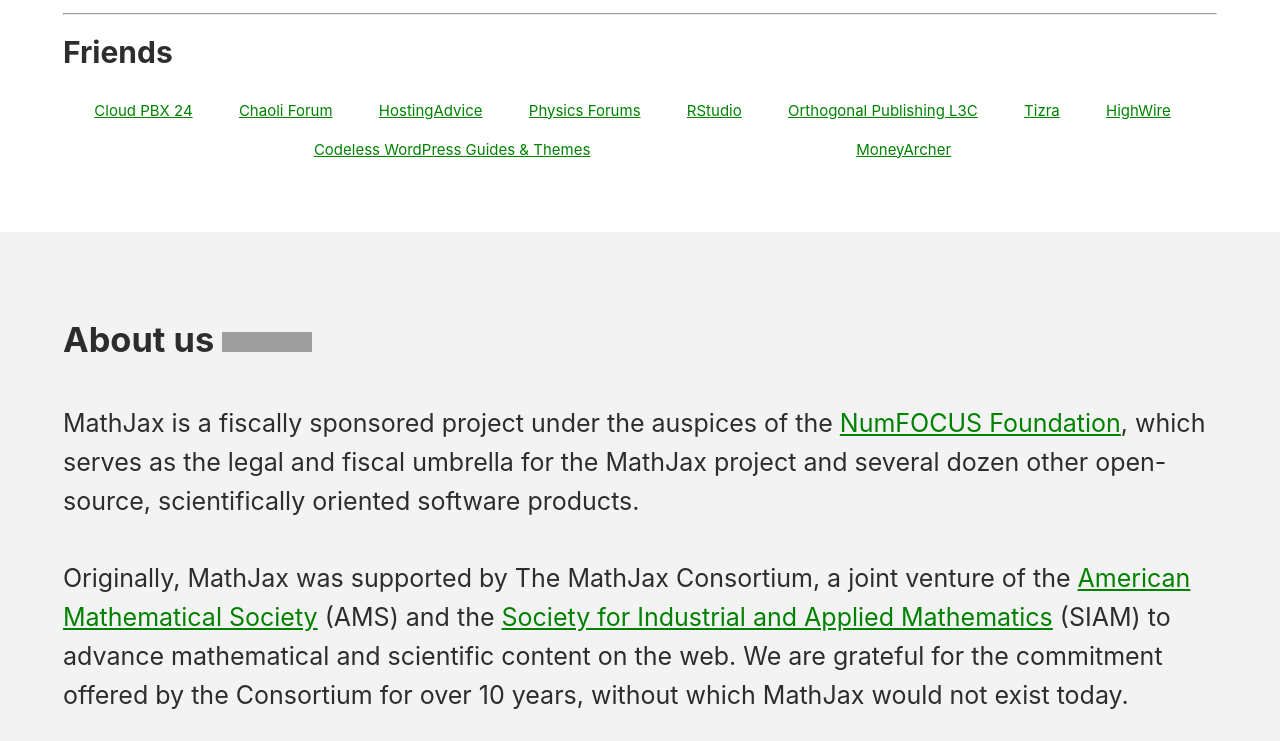
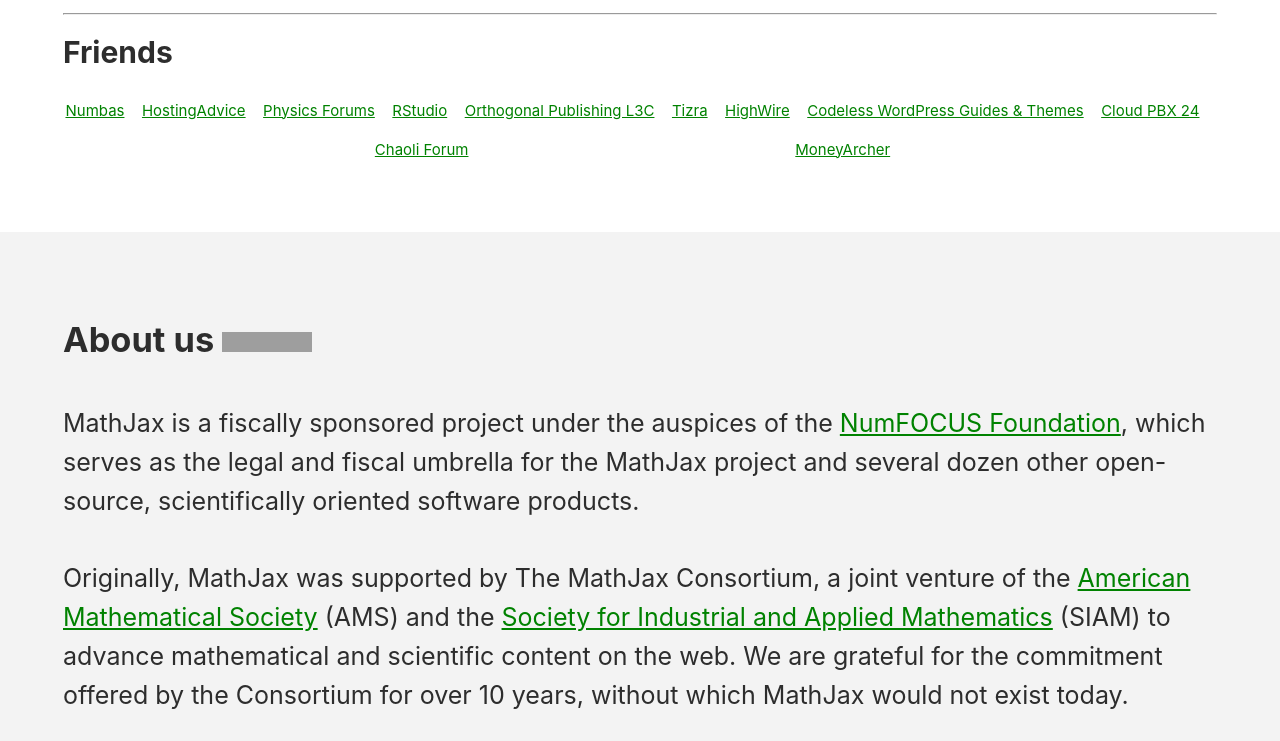
Before and after one commit to mathjax/MathJax-website, a Jekyll site: the page built from index.html, in a window 1280 px wide and 900 px high, scrolled down 6799 px, cut to the strip 159-900 px from the top of the window. Built offline with Jekyll 4.4.1, drawn with Linux system fonts in a browser that asks for light colours; a script that is not in the unit is left out; some of the changed lines change nothing that is shown; grey boxes are pictures that could not be loaded.

Commit message:
Add Numbas as Friend

```diff
--- a/_includes/frontpage/sponsors.html
+++ b/_includes/frontpage/sponsors.html
@@ -327,8 +327,7 @@
 
     <h3 id="friends">Friends</h3>
     <div class="cards sponsors friends">
-      <a href="https://cloudpbx24.de/">Cloud PBX 24</a>
-      <a href="https://chaoli.club">Chaoli Forum</a>
+      <a href="https://www.numbas.org.uk/">Numbas</a>
       <a href="https://www.hostingadvice.com/blog/mathjax-displays-notion-across-browsers/">HostingAdvice</a>
       <a href="https://www.physicsforums.com/">Physics Forums</a>
       <a href="https://www.rstudio.com/">RStudio</a>
@@ -338,6 +337,8 @@
       <a href="https://www.highwirepress.org/">HighWire</a>
 <!--      <a href="https://www.silverchair.com/">Silverchair Information Systems</a>-->
       <a href="https://codeless.co/">Codeless WordPress Guides & Themes</a>
+      <a href="https://cloudpbx24.de/">Cloud PBX 24</a>
+      <a href="https://chaoli.club">Chaoli Forum</a>
       <a href="https://moneyarcher.com/">MoneyArcher</a>
     </div>
 
```
